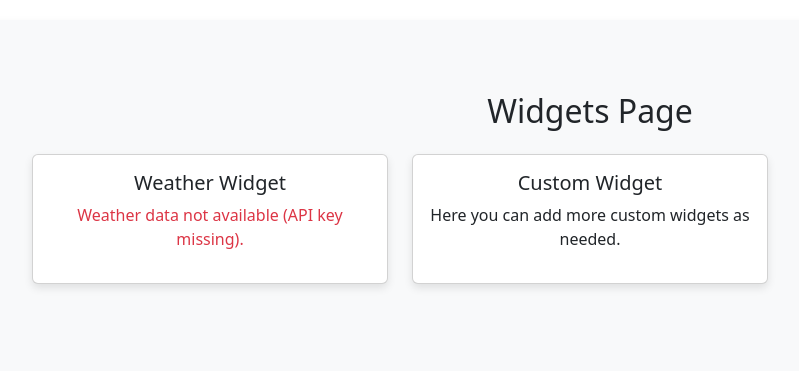
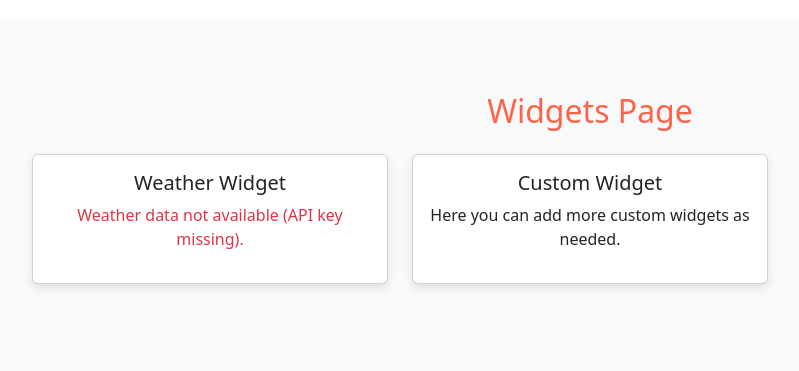
Before and after one commit to mctrinity/cloudvikingswebsite, a Flask app: page /widgets in a window 1280 px wide. Shown: the part 56-427 px from the top of the page, without its empty margins (50-849 px from the left). Run offline with Flask 3, Linux system fonts and the light colour scheme; style sheets or scripts are compiled from the project's sources.

Commit message:
fix member name color

```diff
--- a/static/css/style.css
+++ b/static/css/style.css
@@ -230,14 +230,14 @@
 
 /* Change the color for the h2 in the clan members section */
 h2 {
-    color: #ff6347; /* Custom color for the heading */
+    color: #ff6347 !important; /* Custom color for the heading */
     font-size: 2.5rem; /* Optional: Adjust the font size */
     font-weight: bold; /* Optional: Make the text bold */
 }
 
 /* Change the color for clan member names */
 .custom-member-name {
-    color: #ff6347; /* Custom color for the member names */
+    color: #ff6347 !important; /* Custom color for the member names */
     font-size: 1.2rem; /* Optional: Adjust font size for member names */
     font-weight: 600; /* Optional: Slightly bolder font */
 }
```
